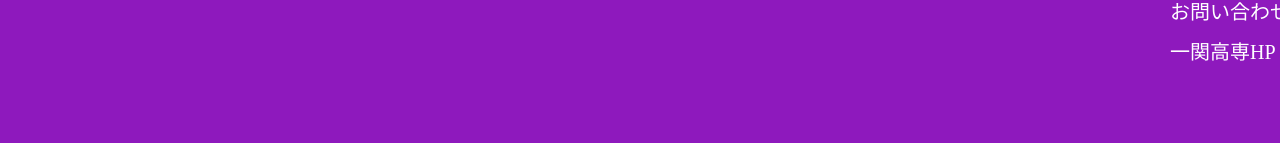
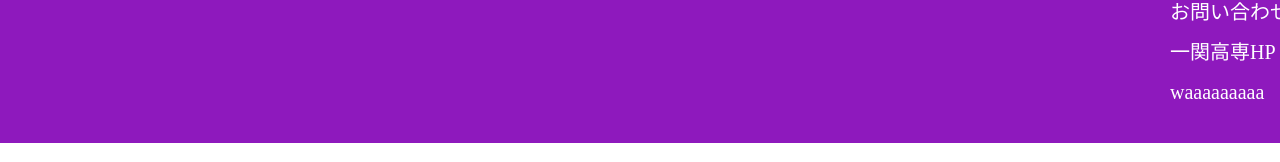
Before and after one commit to Imanect0/kobushi-project, a plain HTML site: page kobushi_contact.html in a window 1280 px wide. Shown: the part 465-627 px from the top of the page. Drawn offline with Linux system fonts and the light colour scheme.

Commit message:
waaaaaaaaa

```diff
--- a/kobushi_contact.html
+++ b/kobushi_contact.html
@@ -34,6 +34,7 @@
             <a href="">概要</a>
             <a href="">お問い合わせ</a>
             <a href="">一関高専HP</a>
+            <a href="">waaaaaaaaa</a>
         </div>
 
     </footer>
```
